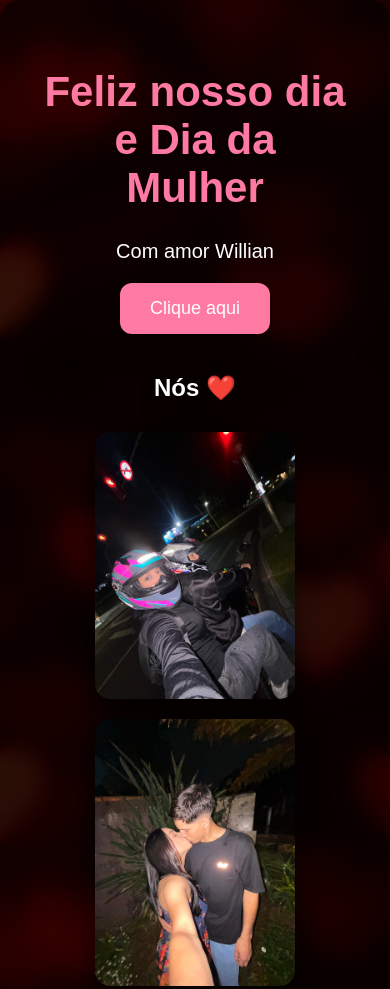
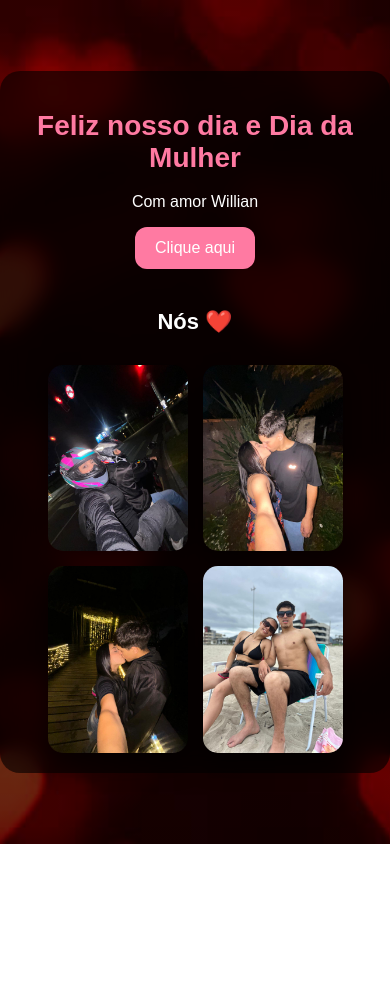
Before and after one commit to willdxaava/willdxaava.github.io, a plain HTML site: page index.html in a window 390 px wide. Shown: the top 989 px of the page. After the commit the page ends 844 px from the top, so only its background shows below. Drawn offline with Linux system fonts and the light colour scheme.

Commit message:
modelo cll

```diff
--- a/index.html
+++ b/index.html
@@ -3,10 +3,9 @@
 
 <head>
     <meta charset="UTF-8">
+    <meta name="viewport" content="width=device-width, initial-scale=1.0">
     <title>Para Gabriela ❤️</title>
-
     <link rel="stylesheet" href="style.css">
-
 </head>
 
 <body>
--- a/style.css
+++ b/style.css
@@ -92,3 +92,29 @@
     max-height: 80%;
     border-radius: 15px;
 }
+
+@media (max-width: 600px) {
+    .container {
+        padding: 20px;
+        width: 90%;
+    }
+    h1 {
+        font-size: 28px;
+    }
+    h2 {
+        font-size: 22px;
+    }
+    p {
+        font-size: 16px;
+    }
+    button {
+        font-size: 16px;
+        padding: 12px 20px;
+    }
+    .galeria {
+        gap: 15px;
+    }
+    .galeria img {
+        width: 140px;
+    }
+}
```
